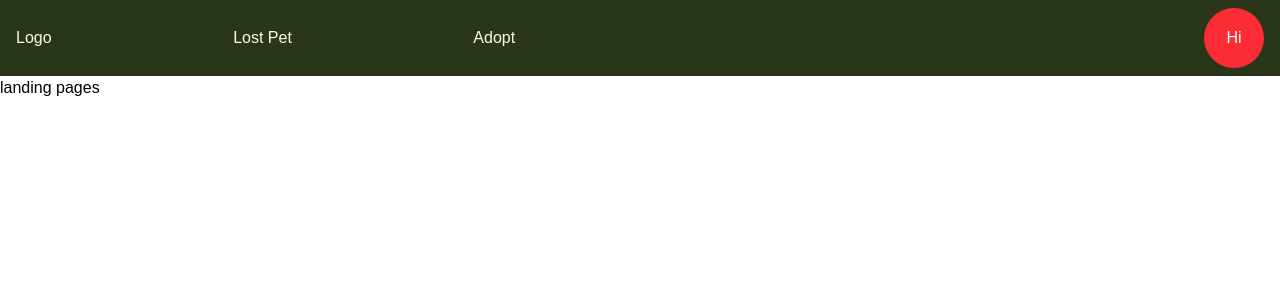
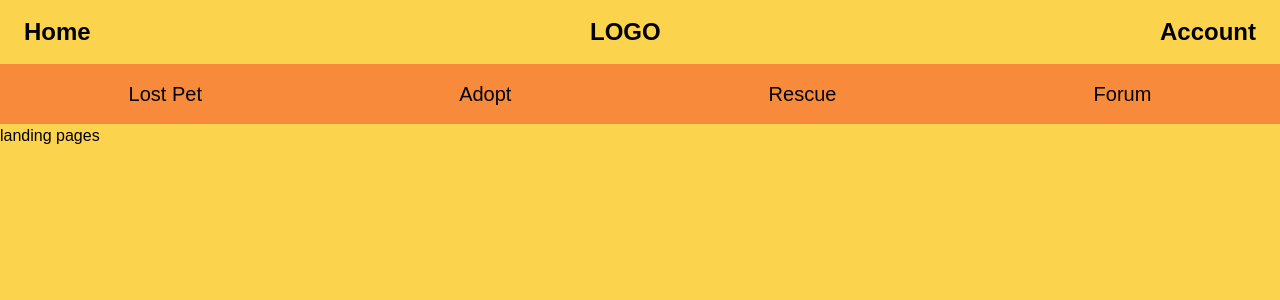
Before and after one commit to amazeianproxy/PATHUBS, a Next.js app: page / in a window 1280 px wide. Shown: the top 300 px of the page. Built offline with nearby package versions, Linux system fonts and the light colour scheme.

Commit message:
header update

```diff
--- a/src/app/Component/header.tsx
+++ b/src/app/Component/header.tsx
@@ -1,25 +1,42 @@
 "use client"; // Only if you have client-side interactivity (e.g., event handlers)
 
 import Link from "next/link";
+import { usePathname } from 'next/navigation';
 import React from "react";
 
 export default function Header() {
+    const pathname = usePathname();
+
+    const navItems = [
+        { label: 'Lost Pet', href: '/Pages/LostPet' },
+        { label: 'Adopt', href: '/Pages/Adopt' },
+        { label: 'Rescue', href: '/Pages/Rescue' },
+        { label: 'Forum', href: '/Pages/Forum' },
+    ];
+
     return (
-        <header className="w-auto bg-[#29361A] text-[#FCFAE1] flex items-center justify-between px-4 py-2">
-            <div className="w-[40%] flex items-center justify-between">
-                <Link href="/">
-                    <div className="cursor-pointer">Logo</div>
-                </Link>
-                <Link href="/Pages/LostPet">
-                    <div className="cursor-pointer">Lost Pet</div>
-                </Link>
-                <Link href="/Pages/Adopt">
-                    <div className="cursor-pointer">Adopt</div>
-                </Link>
+        <header className="w-full">
+            {/* Top Bar */}
+            <div className="bg-[#FCD34D] text-black flex items-center justify-between px-6 py-4">
+                <Link href="/" className="cursor-pointer text-2xl font-bold">Home</Link>
+                <div className="text-2xl font-bold">LOGO</div>
+                <div className="text-2xl font-bold">Account</div>
             </div>
-            <div className="w-15 h-15 bg-red-500 text-white flex items-center justify-center rounded-full ">
-                Hi
-            </div>
+
+            {/* Bottom Bar */}
+            <nav className="bg-[#F78B3B] text-black flex justify-around text-xl font-medium items-center h-[60px]">
+                {navItems.map(({ label, href }) => {
+                const isActive = pathname === href;
+                return (
+                    <Link key={href} href={href} className={`px-4 py-2 rounded-full ${
+                            isActive ? 'bg-[#343030] text-white' : 'cursor-pointer'
+                        }`}
+                    >
+                    {label}
+                    </Link>
+                );
+                })}
+            </nav>
         </header>
     );
 }
--- a/src/app/globals.css
+++ b/src/app/globals.css
@@ -1,7 +1,7 @@
 @import "tailwindcss";
 
 :root {
-  --background: #ffffff;
+  --background: #FCD34D;
   --foreground: #171717;
 }
 
```
